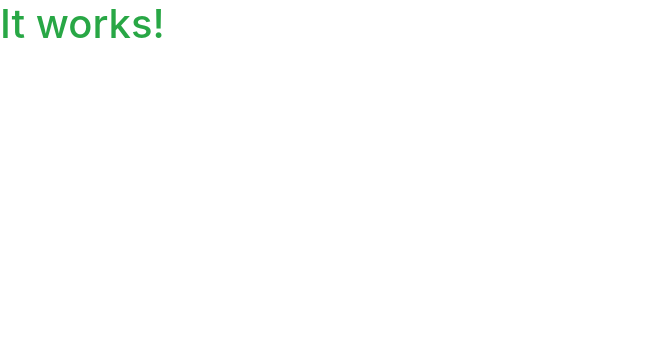
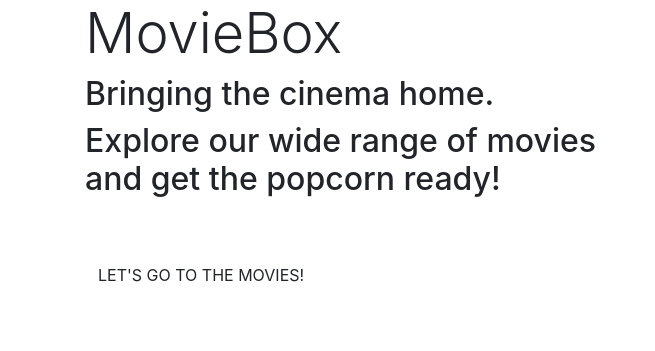
Before and after one commit to Damhanlk/milestone-4, a Django app: page / in a window 1280 px wide. Shown: the top 351 px of the page, without its empty margins (0-655 px from the left). Run offline with Django 4.2, Linux system fonts and the light colour scheme; some libraries are stand-ins or nearby versions.

Commit message:
added initial home page content

```diff
--- a/home/templates/home/index.html
+++ b/home/templates/home/index.html
@@ -1,6 +1,27 @@
 {% extends "base.html" %}
 {% load static %}
 
+{% block page_header %}
+    <div class="header header-container">
+        <div class="row">
+            <div class="col"></div>
+        </div>
+    </div>
+{% endblock %}
+
 {% block content %}
-<h1 class="'display-4 text-success">It works!</h1>
+<div class="container h-100">
+    <div class="row h-100">
+        <div class="col-7 col-md-6 my-auto">
+            <h1 class="display-4 logo-font text-black">MovieBox</h1>
+            <h2 class="blurb-text">Bringing the cinema home.</h2>
+            <h2 class="blurb-text">Explore our wide range of movies and get the popcorn ready!</h2>
+            <div class="my-5">
+                <h4>
+                    <a href="" class="shop-now-button btn btn-large round-0 text-uppercase py-3">Let's Go To The Movies!</a>
+                </h4>
+            </div>
+        </div>
+    </div>
+</div>
 {% endblock %}
```
